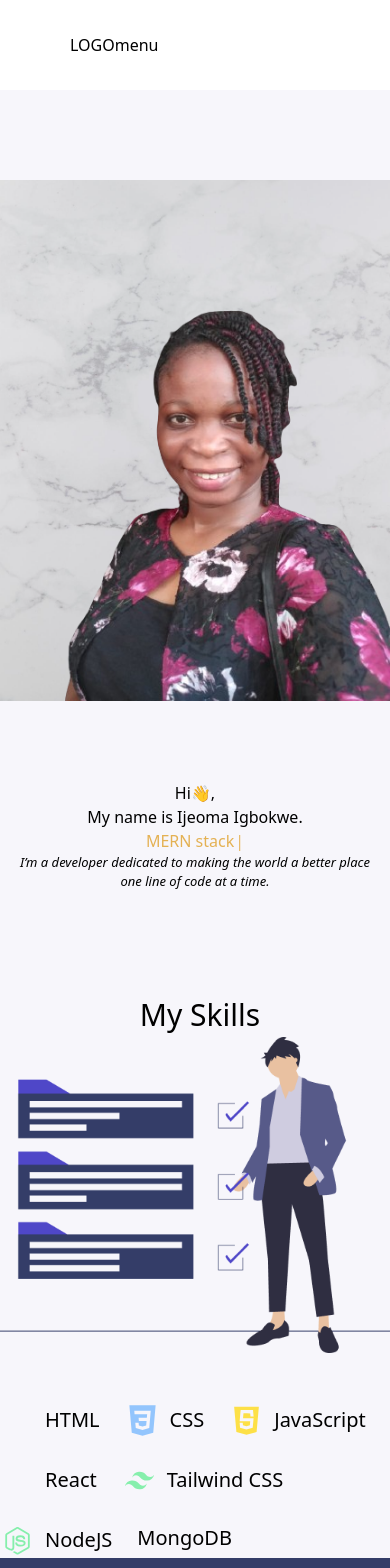
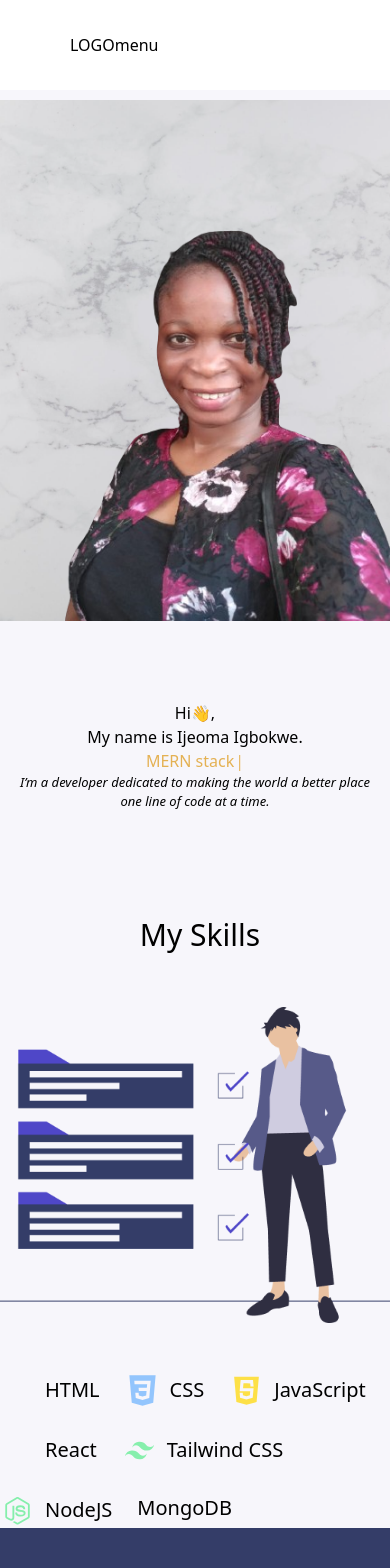
Before and after one commit to ijay123/ijay123.github.io, a React (Create React App) app: page / in a window 390 px wide. Shown: the top 1568 px of the page. Built offline with nearby package versions, Linux system fonts and the light colour scheme; some icons are missing.

Commit message:
updated reponsiveness

```diff
--- a/package.json
+++ b/package.json
@@ -4,6 +4,7 @@
   "private": true,
   "dependencies": {
     "@babel/plugin-proposal-private-property-in-object": "^7.21.11",
+    "@emailjs/browser": "^3.11.0",
     "@react-spring/web": "^9.7.3",
     "@testing-library/jest-dom": "^5.17.0",
     "@testing-library/react": "^13.4.0",
--- a/src/screens/about-page/About.js
+++ b/src/screens/about-page/About.js
@@ -7,13 +7,15 @@ import { BiLogoTailwindCss } from "react-icons/bi";
 
 const About = () => {
   return (
-    <>
+    <div className="lg:h-[70vw] lg:justify-center pt-[100px] lg:pt-[200px] flex flex-col  bg-[#F7F6FB] lg:items-center">
       {" "}
-      <p className="text-[30px] pl-[10px] pt-[100px] lg:pb-[40px] bg-[#F7F6FB]">My Skills</p>
+      {/* <p className=" text-[30px] pl-[10px] pt-[100px] lg:pb-[40px] bg-[#F7F6FB]">My Skills</p> */}
+      <p className="text-[30px] pl-[10px] pb-[50px] bg-[#F7F6FB] lg:px-[60px]">My Skills</p>
       <div
-        className="lg:pt-[250px] flex flex-col-reverse justify-center lg:h-[100vh] w-[100%] lg:gap-[300px] lg:px-[60px] bg-[#F7F6FB]"
+        className=" flex flex-wrap flex-col-reverse justify-center items-center lg:min-h-[100vh] w-[100%] lg:gap-[200px] lg:px-[60px] bg-[#F7F6FB]"
         id="about"
       >
+
         <div className="">
           <ul className="flex lg:flex-col flex-row flex-wrap gap-[25px] text-[20px]">
             <li className="flex items-center gap-[10px]">
@@ -47,7 +49,7 @@ const About = () => {
           <img src="/images/cartoon.png" alt="" />
         </div>
       </div>
-    </>
+    </div>
   );
 };
 
--- a/src/screens/contact-page/Contact.js
+++ b/src/screens/contact-page/Contact.js
@@ -1,4 +1,5 @@
 import React, { useState } from "react";
+import emailjs from '@emailjs/browser';
 
 const Contact = () => {
   const [formData, setFormData] = useState({
@@ -9,30 +10,38 @@ const Contact = () => {
   const handleInputChange = (e) => {
     setFormData({ ...formData, [e.target.name]: e.target.value });
   };
+  const emailTemplate = "template_8qhhv5s"
+  const serviceTemplate = "service_rcgg1kt"
+
+const sendEmail = ()=>{
+  emailjs.sendForm(emailTemplate,serviceTemplate,handleInputChange)
+}
 
   return (
     <>
-      <p className="lg:text-[35px] pt-[50px] text-[25px] text-[red] lg:mb-[60px] bg-[#F7F6FB]">
+      <p className="lg:text-[35px] pt-[50px] lg:pt-[150px] text-[25px] text-[red] lg:pb-[60px] bg-[#F7F6FB]">
         Contact Me
       </p>
       <div
-        className="lg:pt-[350px] px-[10px] pt-[50px] flex lg:gap-[200px] flex-col-reverse lg:pl-[130px] lg:pb-[200px] bg-[#F7F6FB]"
+        className="lg:pt-[50px] px-[10px] pt-[50px] flex lg:gap-[200px] pb-[100px] flex-col-reverse lg:flex-row lg:pl-[130px] bg-[#F7F6FB]"
         id="contact"
       >
         <div>
           <form className="lg:w-[500px]">
             <div className="flex flex-col gap-[25px] w-[40%]">
-              <div className="flex flex-col mt-[20px] gap-[20px] w-[100%]">
+              <div className="flex flex-col lg:flex-row mt-[20px] gap-[20px] w-[100%]">
                 <span>
                   <input
                     placeholder="First Name"
                     onChange={handleInputChange}
+                    name="firstName"
                     className="rounded-[5px] h-[40px] pl-[10px]"
                   />
                 </span>
                 <span>
                   <input
                     placeholder="Surname"
+                    name="surName"
                     onChange={handleInputChange}
                     className=" rounded-[5px] h-[40px] pl-[10px]"
                   />
@@ -43,13 +52,15 @@ const Contact = () => {
                   cols={44}
                   rows={10}
                   placeholder="message"
+                  name="message"
                   onChange={handleInputChange}
-                  className="rounded-[5px] w-[80vw]"
+                  className="rounded-[5px] w-[80vw] lg:w-[480px] p-[5px]"
                 />
               </div>
               <button
                 type="submit"
                 className="bg-[#343D68] text-white py-[10px] px-[30px] font-[Merienda] text-center justify-center rounded-[5px] flex"
+                onClick={sendEmail}
               >
                 Send Message
               </button>
--- a/src/screens/landing-page/LandingPage.js
+++ b/src/screens/landing-page/LandingPage.js
@@ -9,7 +9,7 @@ const LandingPage = () => {
       {/* <Snowfall color="orange" snowflakeCount={60} />
       <Snowfall color="blue" snowflakeCount={60} />
       <Snowfall color="red" snowflakeCount={60} /> */}
-      <div className="flex flex-col-reverse lg:flex-row pt-[180px] lg:px-[60px] h-[100%]  min-md:gap-[150px] lg:gap-[200px] items-center relative">
+      <div className="flex flex-col-reverse lg:flex-row pt-[100px] lg:pt-[180px] lg:px-[60px] h-[100%]  min-md:gap-[150px] lg:gap-[200px] items-center relative">
         <div className=" lg:text-[40px] px-[20px]  mt-[80px]">
           <p>
             Hi👋, <br />
--- a/src/screens/projects-page/Projects.js
+++ b/src/screens/projects-page/Projects.js
@@ -6,7 +6,7 @@ import { Link } from "react-router-dom";
 const Projects = () => {
   // const navigate = useNavigate()
   return (
-    <div className="text-white flex flex-col items-center justify-center w-100% bg-[#343D68] pb-[50px] lg:h-[50vw]" id="projects">
+    <div className="text-white lg:h-[60vw] flex flex-col items-center justify-center w-100% bg-[#343D68] pb-[50px]" id="projects">
       <p className="text-center mb-[60px] pt-[50px] lg:text-[40px]">My Projects</p>
 
       <div className="flex flex-wrap justify-center gap-[70px]">
```
Also changed, not shown: 1 other file (tests, documents, lock files or other folders).
